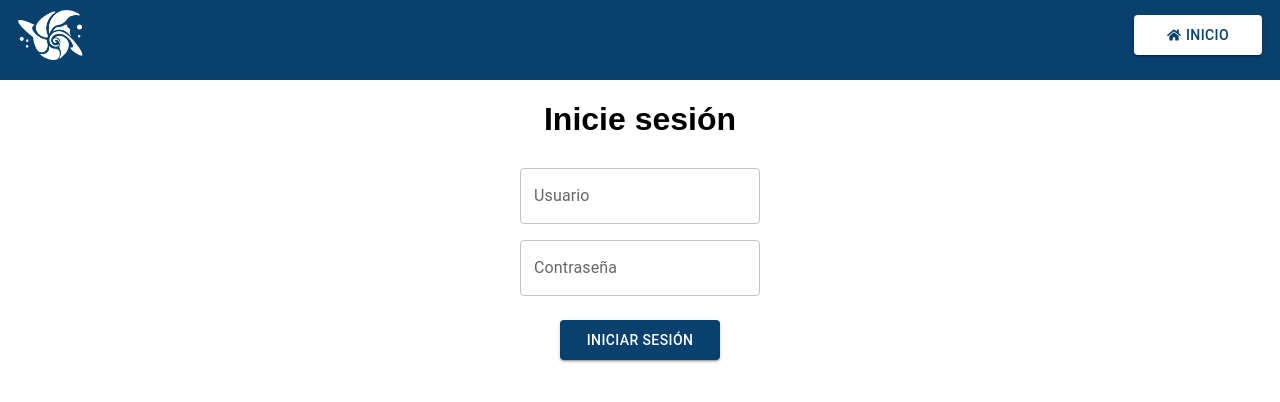
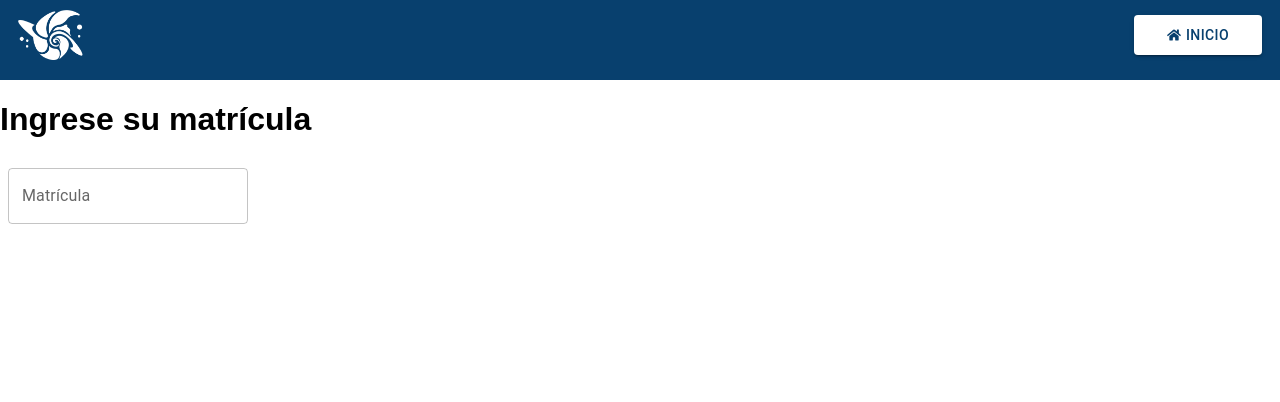
Before and after one commit to ReynaldoCerpa/registro-guias, a React (Create React App) app: page / in a window 1280 px wide. Shown: the top 402 px of the page. Built offline with nearby package versions, Linux system fonts and the light colour scheme.

Commit message:
regex working

```diff
--- a/src/App.jsx
+++ b/src/App.jsx
@@ -1,11 +1,14 @@
 import { BrowserRouter as Router, Routes, Route} from "react-router-dom"
+import Home from "./pages/Home/Home";
 import Login from "./pages/Login/Login";
 
 function App() {
   return (
     <Router>
       <Routes>
-        <Route path="/" element={<Login/>} />
+        <Route exact path="/" element={<Home/>} />
+        <Route exact path="/login" element={<Login/>} />
+        <Route path="*" element={<h1>404 not found</h1>} />
       </Routes>
     </Router>
   );
--- /dev/null
+++ b/src/pages/Home/Home.jsx
@@ -0,0 +1,27 @@
+import { useState } from "react"
+import Navbar from "../../components/Navbar/Navbar"
+import { TextField } from "../../components/TextField"
+
+const Home = () => {
+    const regex = /[!@#$%^&*()_+\-=\[\]{};':"\\|,.<>\/?]+/;
+    const [id, setId] = useState("")
+
+    return (
+        <div>
+            <Navbar/>
+            <h1>Ingrese su matrícula</h1>
+            <TextField
+            label="Matrícula"
+            value={id}
+            onInput={e => {
+                if (!regex.test(e.target.value)) {
+                    console.log(!regex.test(e.target.value));
+                    setId(e.target.value.toUpperCase())
+                }
+            }}
+            />
+        </div>
+    )
+}
+
+export default Home
```
